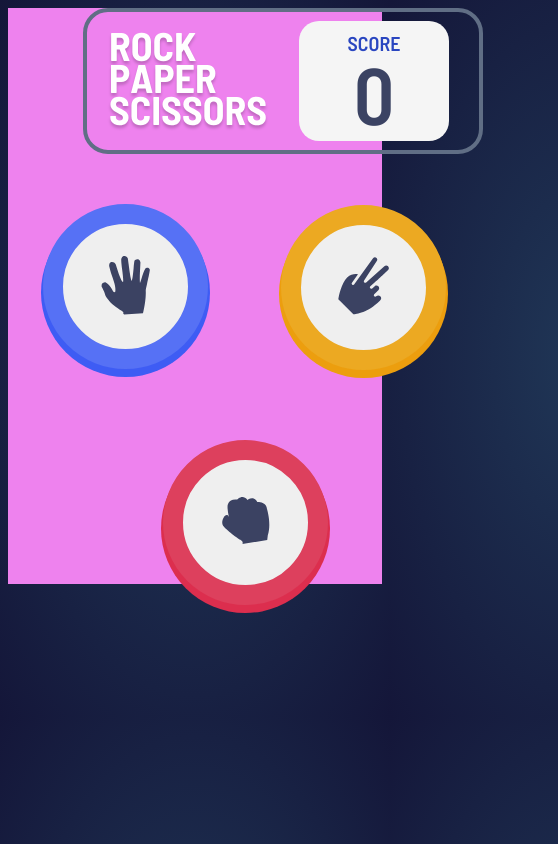
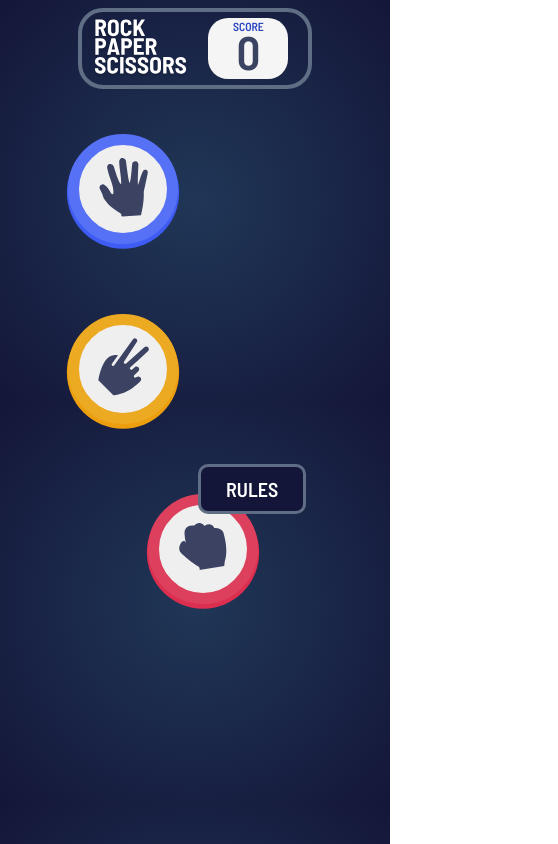
Before and after one commit to divs4799/Rock-paper-scissors, a plain HTML site: page index.html in a window 390 px wide. Shown: the top 844 px of the page, 558 px wide, since content can reach past the window. Drawn offline with nearby package versions, Linux system fonts and the light colour scheme.

Commit message:
maybe final responsive site

```diff
--- a/mov.css
+++ b/mov.css
@@ -44,10 +44,10 @@ right: 9rem;
     left: 0rem;
 }
 #myBtn{
-    margin: 100% auto;
+    margin: auto;
     float: none;
 
     position: relative;
-    left: 18.5rem;
-    top: 6rem;
+    left: 19rem;
+    top: 12rem;
 }
--- a/mov1.css
+++ b/mov1.css
@@ -1,5 +1,8 @@
+html{
+    font-size: 10px;
+}
 #main-container{
-    background-color: violet;
+
 }
 body{
     font-size: 10px;
--- a/style.css
+++ b/style.css
@@ -3,7 +3,7 @@ html{
 }
 body{
 
-    height: 700px;
+    height: 100%;
     background: rgba(32, 55, 87, 1.0);
     background: -webkit-radial-gradient(center, rgba(32, 55, 87, 1.0), rgba(20, 22, 57, 1.0));
     background: -moz-radial-gradient(center, rgba(32, 55, 87, 1.0), rgba(20, 22, 57, 1.0));
@@ -64,35 +64,36 @@ body{
     align-items: center;
 }
 #headimg{
-    margin-left: 20px;
+    margin-left: 1.17rem;
+    width: 9.52rem;
   }
   #score{
       background-color: whitesmoke;
-    width: 150px;
+    width: 8rem;
       float: right ;
       display: flex;
       align-items: center;
       flex-direction: column;
       color: hsl(229, 64%, 46%);
       font-family: 'Barlow Semi Condensed', sans-serif;
-      font-size: 20px;
-      padding-top: 10px;
+      font-size: 1.17rem;
+      padding-top: 0.05rem;
       margin: 0.6rem 2rem;
       border-radius: 20px;
   }
   #scr{
-    font-size: 80px;
+    font-size: 4.7rem;
     color: hsl(229, 25%, 31%);
     margin-top: -10px;
   }
   /* Sides  */
   #header{
-    width: 650px;
+    width: 38.23rem;
     margin: auto;
     display: none;
   }
   .pointheader{
-    width: 200px;
+    width: 11.76rem;
     position: relative;
      display: inline-block;
     opacity: 1;   /* do inline-block from none*/
@@ -107,8 +108,8 @@ body{
   /* buttons for game */
   #buttons{
 
-    height: 400px;
-    width: 550px;
+    height: 23.52rem;
+    width: 32.35rem;
     margin: 1rem auto;
     transition: all 0.3s;
 
@@ -132,22 +133,22 @@ body{
     display: inline;
   }
   .rock{
-    border: solid 20px hsl(349, 70%, 56%);
-    box-shadow: 0px 6px 0px 2px hsl(349, 71%, 52%);
+    border: solid 1.17rem hsl(349, 70%, 56%);
+    box-shadow: 0px 0.35rem 0px 0.117rem hsl(349, 71%, 52%);
     position: relative;
     right:-8rem;
     transition: left 0.3s;
    }
   .paper{
-    border: solid 20px hsl(230, 89%, 65%);
-    box-shadow: 0px 6px 0px 2px hsl(230deg 89% 60%);
+    border: solid 1.17rem hsl(230, 89%, 65%);
+    box-shadow: 0px 0.35rem 0px 0.117rem hsl(230deg 89% 60%);
     position: relative;
     left: 0px;
     transition: all 0.3s;
   }
   .scissors{
-    border: solid 20px hsl(40, 84%, 53%);
-    box-shadow: 0px 6px 0px 2px hsl(39, 89%, 49%);
+    border: solid 1.17rem hsl(40, 84%, 53%);
+    box-shadow: 0px 0.35rem 0px 0.117rem hsl(39, 89%, 49%);
     position: relative;
     left: 0px;
     transition: all 0.3s;
@@ -163,8 +164,8 @@ body{
   #paper2{
     background: url(images/icon-paper.svg) no-repeat center;
     background-color: whitesmoke;
-    border: solid 20px hsl(230, 89%, 65%);
-    box-shadow: 0px 6px 0px 2px hsl(230deg 89% 60%);
+    border: solid 1.17rem hsl(230, 89%, 65%);
+    box-shadow: 0px 0.35rem 0px 0.117rem hsl(230deg 89% 60%);
     position: relative;
     /* left: 0rem; */
     margin: 3.5rem;
@@ -173,8 +174,8 @@ body{
   #scissors2{
     background: url(images/icon-scissors.svg)no-repeat center;
     background-color: whitesmoke;
-    border: solid 20px hsl(40, 84%, 53%);
-    box-shadow: 0px 6px 0px 2px hsl(39, 89%, 49%);
+    border: solid 1.17rem hsl(40, 84%, 53%);
+    box-shadow: 0px 0.35rem 0px 0.117rem hsl(39deg 89% 49%);
     position: relative;
     /* left: 0rem; */
     margin: 3.5rem;
@@ -182,8 +183,8 @@ body{
   #rock2{
     background: url(images/icon-rock.svg)no-repeat center;
     background-color: whitesmoke;
-    border: solid 20px hsl(349, 70%, 56%);
-    box-shadow: 0px 6px 0px 2px hsl(349, 71%, 52%);
+    border: solid 1.17rem hsl(349, 70%, 56%);
+    box-shadow: 0px 0.35rem 0px 0.117rem hsl(349, 71%, 52%);
     position: relative;
     margin: 3.5rem;
     /* left: 0rem; */
@@ -221,17 +222,17 @@ body{
     width: 10rem;
     border-radius: 10px;
     height: 3rem;
-    font-size: 20px;
+    font-size: 1.17rem;
     font-family: 'Barlow Semi Condensed', sans-serif;
     font-weight: 700;
-    box-shadow : 0px 5px 10px rgba(darken(dodgerblue, 40%));
+    box-shadow : 0px 0.29rem 0.59rem rgba(darken(dodgerblue, 40%));
     transition : all 0.3s;
     cursor : pointer;
     border-bottom :4px solid lighten(gray, 70%);
     transition: all 0.3s;
   }
   #againbtn:hover{
-  box-shadow : 0px 15px 25px -5px rgba(darken(dodgerblue, 40%));
+  box-shadow : 0px 0.88rem 1.47rem -0.29rem rgba(darken(dodgerblue, 40%));
   transform : scale(1.03);
   }
 #againbtn:active{
@@ -259,7 +260,7 @@ body{
   h2{
     font-family: 'Barlow Semi Condensed', sans-serif;
     font-weight: 700;
-    font-size: 40px;
+    font-size: 2.35rem;
     color:white;
     margin: 0px 0px;
   }
```
